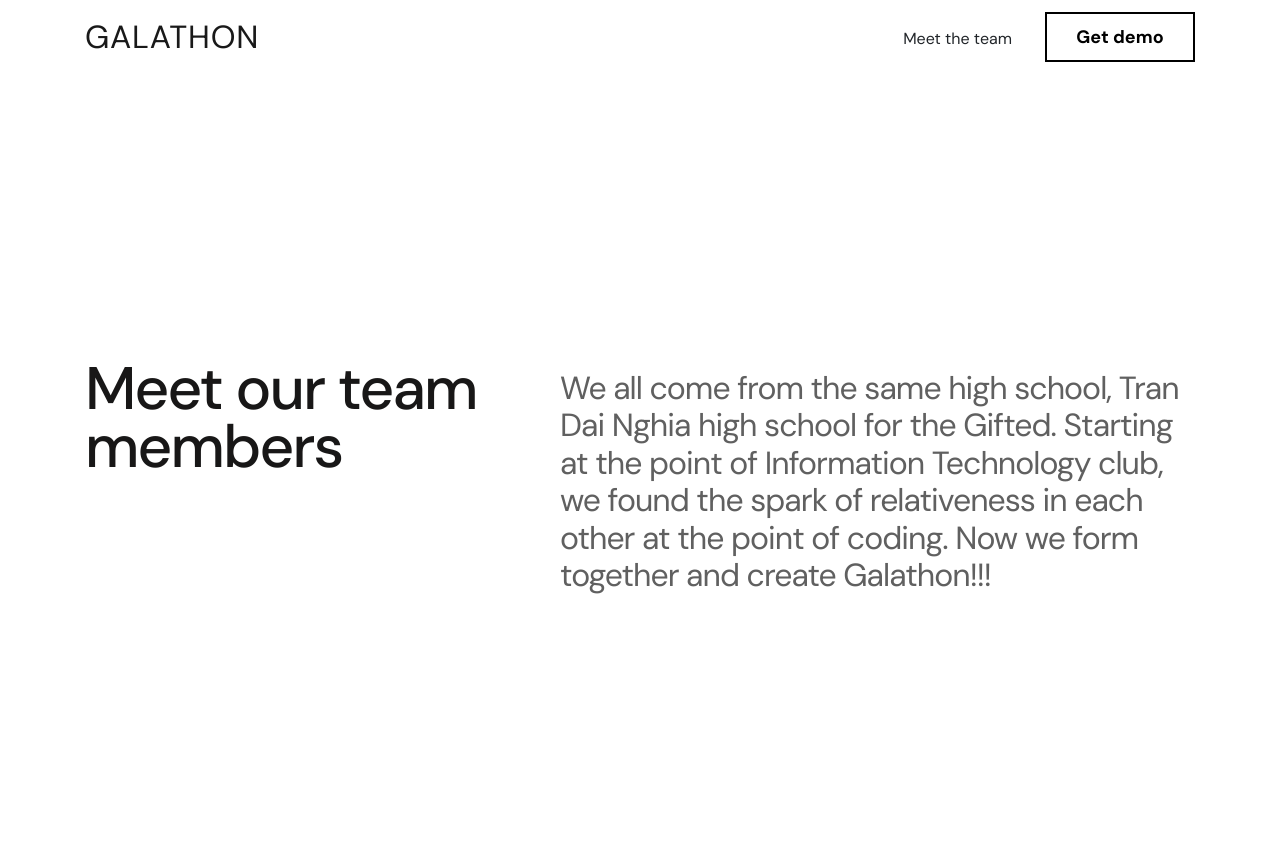
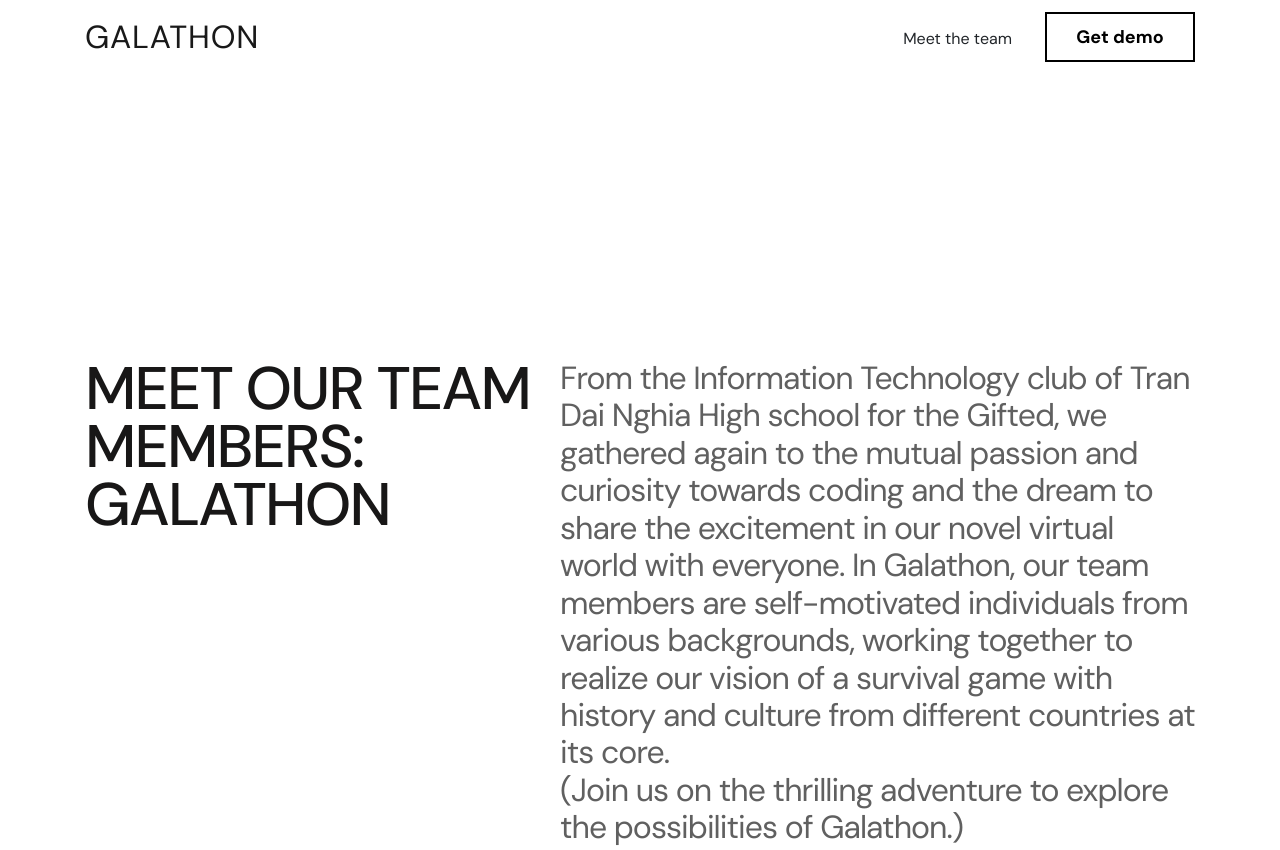
Before and after one commit to GalathonGame/website, a plain HTML site: page team.html in a window 1280 px wide. Shown: the top 850 px of the page. Drawn offline with nearby package versions, Linux system fonts and the light colour scheme.

Commit message:
fixing the ab us

```diff
--- a/css/team.css
+++ b/css/team.css
@@ -24,7 +24,7 @@
 
 .team-p {
     /* Heading-2 */
-    margin-top: 10px;
+    margin-top: 0px;
     font-family: DM Sans;
     font-style: normal;
     font-weight: normal;
--- a/team.html
+++ b/team.html
@@ -50,11 +50,15 @@
             <div class="container">
                 <div class="row">
                     <div class="col-md-5 col-sm-12">
-                        <h1 class="team-h1">Meet our team members</h1>
+                        <h1 class="team-h1">MEET OUR TEAM MEMBERS: GALATHON</h1>
                     </div>
                     <div class="col-md-7 col-sm-12">
-                        <p class="team-p">We all come from the same high school, Tran Dai Nghia high school for the Gifted. Starting at the point of Information Technology club, we found the
-                            spark of relativeness in each other at the point of coding. Now we form together and create Galathon!!!</p>
+                        <p class="team-p">From the Information Technology club of Tran Dai Nghia High school for the Gifted,
+                             we gathered again to the mutual passion and curiosity towards coding and the dream to share the excitement
+                              in our novel virtual world with everyone. In Galathon, our team members are self-motivated individuals from various backgrounds,
+                               working together to realize our vision of a survival game with history and culture from different countries at its core.
+                               <br>
+                               (Join us on the thrilling adventure to explore the possibilities of Galathon.)</p>
                     </div>
                 </div>
             </div>
```
